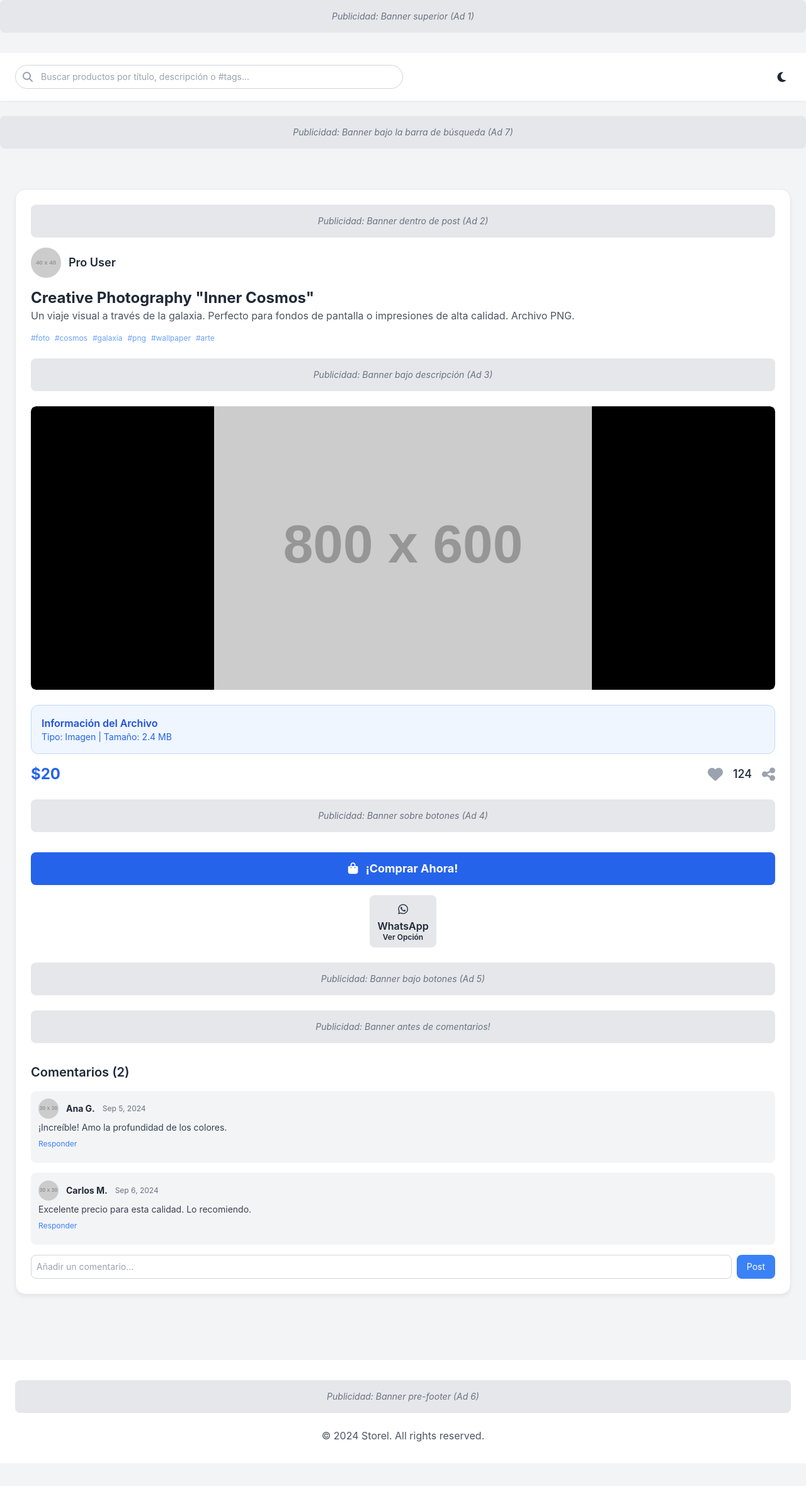
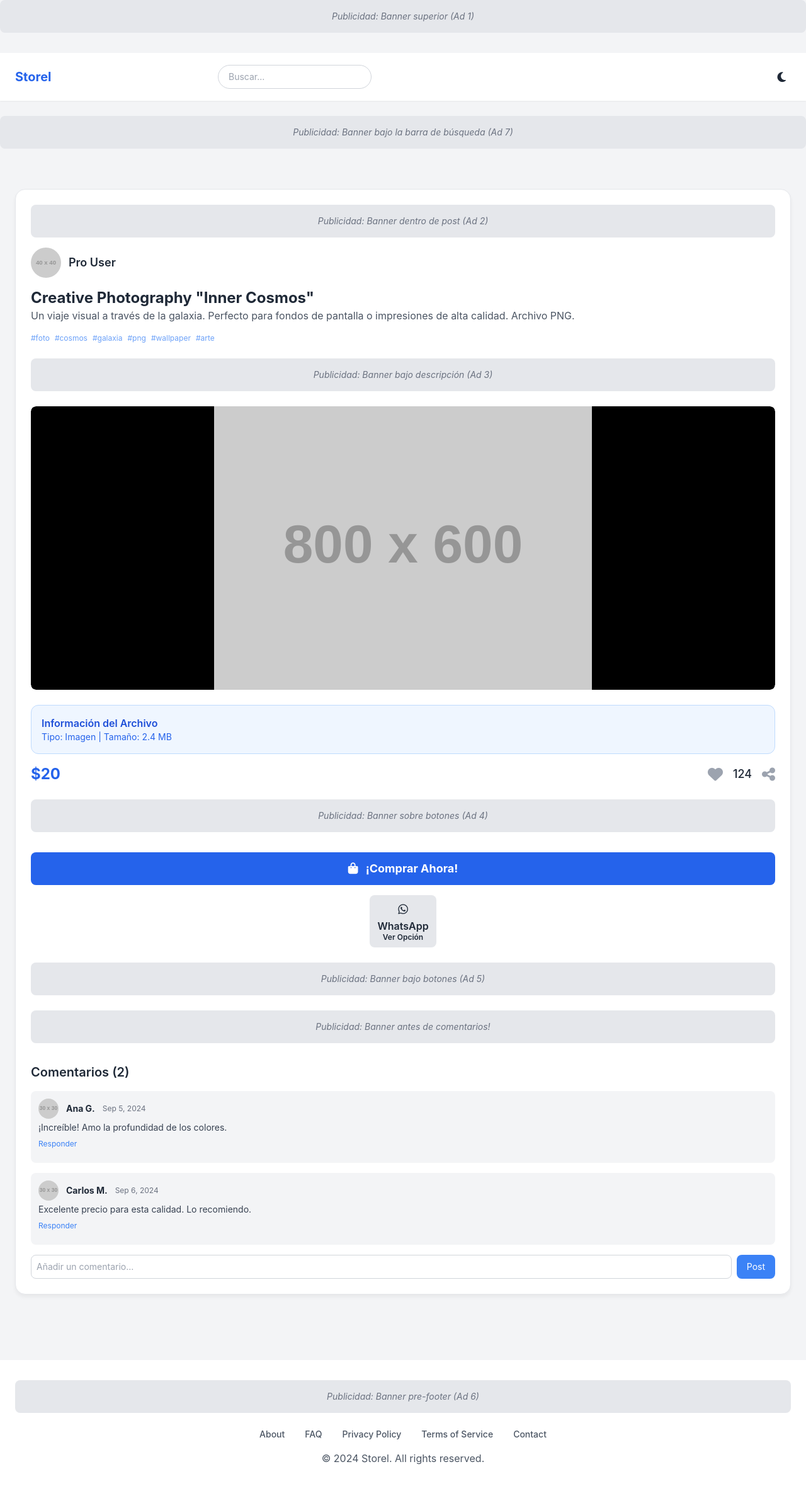
Before and after one commit to cryptosby/storel, a plain HTML site: page index.html in a window 1280 px wide. Shown: the whole page at 63% size. Before the commit the page ends 2323 px from the top, so only its background shows below. Drawn offline with nearby package versions, Linux system fonts and the light colour scheme; placeholder pictures from the web are drawn by us.

Commit message:
Update index.html

```diff
--- a/index.html
+++ b/index.html
@@ -14,11 +14,23 @@
 
     <header class="bg-white dark:bg-gray-800 shadow-sm sticky top-0 z-50">
         <div class="container flex justify-between items-center space-x-4 py-4">
-            <div class="relative w-2/3 sm:w-1/2">
-                <i class="fas fa-search absolute left-3 top-1/2 transform -translate-y-1/2 text-gray-400"></i>
-                <input type="text" id="search-input" placeholder="Buscar productos por título, descripción o #tags..."
-                       class="w-full p-2 pl-10 border border-gray-300 rounded-full dark:bg-gray-700 dark:border-gray-600 focus:ring-blue-500 focus:border-blue-500 text-sm"
+
+            <h1 class="text-xl font-bold text-blue-600 dark:text-blue-400 hidden sm:block">Storel</h1>
+
+            <div class="relative w-full sm:w-1/2 flex items-center justify-end sm:justify-start">
+                <div class="relative w-full sm:w-auto">
+                    <input type="text" id="search-input" placeholder="Buscar..."
+                           class="hidden sm:block w-full p-2 pl-4 border border-gray-300 rounded-full dark:bg-gray-700 dark:border-gray-600 focus:ring-blue-500 focus:border-blue-500 text-sm"
+                           onkeyup="filterPosts(this.value)">
+
+                    <button onclick="document.getElementById('search-input').focus()"
+                            class="sm:hidden p-2 rounded-full bg-gray-200 dark:bg-gray-700 hover:bg-gray-300 dark:hover:bg-gray-600 transition-colors">
+                        <i class="fas fa-search text-lg text-gray-600 dark:text-gray-300"></i>
+                    </button>
+                    <input type="text" id="search-input-mobile" placeholder="Buscar productos..."
+                       class="sm:hidden w-full p-2 pl-4 border border-gray-300 rounded-full dark:bg-gray-700 dark:border-gray-600 focus:ring-blue-500 focus:border-blue-500 text-sm"
                        onkeyup="filterPosts(this.value)">
+                </div>
             </div>
 
             <button id="theme-toggle" class="p-2 rounded-full hover:bg-gray-200 dark:hover:bg-gray-700 transition-colors">
@@ -42,6 +54,13 @@
     <footer class="bg-white dark:bg-gray-800 mt-10 shadow-sm">
         <div class="container py-8 text-center text-gray-600 dark:text-gray-400">
             <div class="ad-banner text-xs sm:text-sm mb-6">Publicidad: Banner pre-footer (Ad 6)</div>
+            <div class="flex flex-wrap justify-center space-x-4 sm:space-x-8 mb-4 text-sm font-medium">
+                <a href="#about" class="hover:text-blue-600 transition-colors">About</a>
+                <a href="#faq" class="hover:text-blue-600 transition-colors">FAQ</a>
+                <a href="#privacy-policy" class="hover:text-blue-600 transition-colors">Privacy Policy</a>
+                <a href="#terms" class="hover:text-blue-600 transition-colors">Terms of Service</a>
+                <a href="#contact" class="hover:text-blue-600 transition-colors">Contact</a>
+            </div>
             <p>&copy; 2024 Storel. All rights reserved.</p>
         </div>
     </footer>
```
